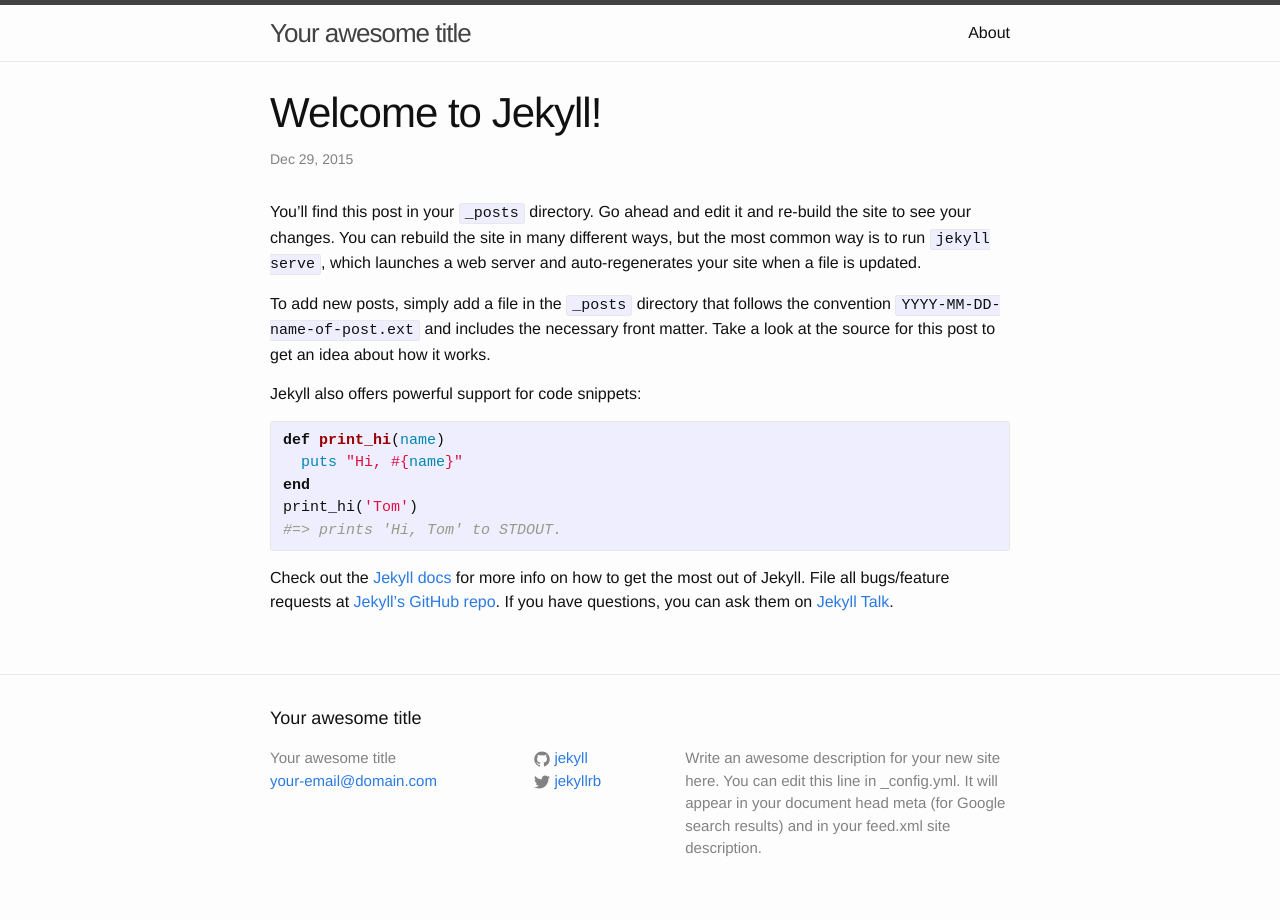
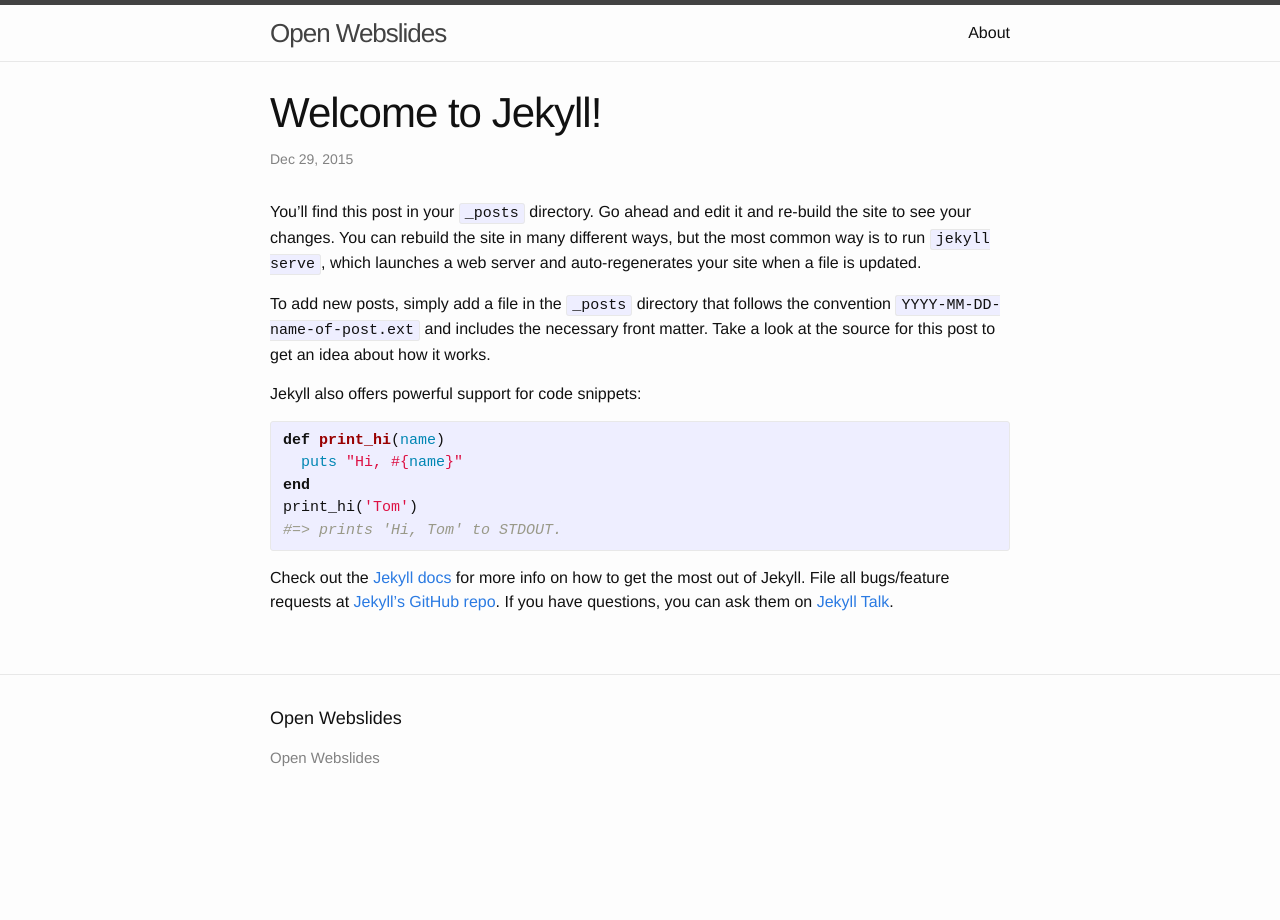
Before and after one commit to OpenWebslides/openwebslides.github.io-old, a Jekyll site: the page built from _posts/2015-12-29-welcome-to-jekyll.markdown, in a window 1280 px wide. Built offline with Jekyll 4.4.1, drawn with Linux system fonts in a browser that asks for light colours.

Commit message:
Apply site settings.

```diff
--- a/_config.yml
+++ b/_config.yml
@@ -1,21 +1,7 @@
-# Welcome to Jekyll!
-#
-# This config file is meant for settings that affect your whole blog, values
-# which you are expected to set up once and rarely need to edit after that.
-# For technical reasons, this file is *NOT* reloaded automatically when you use
-# 'jekyll serve'. If you change this file, please restart the server process.
-
 # Site settings
-title: Your awesome title
-email: your-email@domain.com
-description: > # this means to ignore newlines until "baseurl:"
-  Write an awesome description for your new site here. You can edit this
-  line in _config.yml. It will appear in your document head meta (for
-  Google search results) and in your feed.xml site description.
-baseurl: "" # the subpath of your site, e.g. /blog
-url: "http://yourdomain.com" # the base hostname & protocol for your site
-twitter_username: jekyllrb
-github_username:  jekyll
+title: Open Webslides
+baseurl: ""
+url: "http://openwebslides.github.io"
 
 # Build settings
 markdown: kramdown
--- a/_posts/2015-12-29-welcome-to-jekyll.markdown
+++ b/_posts/2015-12-29-welcome-to-jekyll.markdown
@@ -2,7 +2,6 @@
 layout: post
 title:  "Welcome to Jekyll!"
 date:   2015-12-29 20:19:29 +0100
-categories: jekyll update
 ---
 You’ll find this post in your `_posts` directory. Go ahead and edit it and re-build the site to see your changes. You can rebuild the site in many different ways, but the most common way is to run `jekyll serve`, which launches a web server and auto-regenerates your site when a file is updated.
 
```
